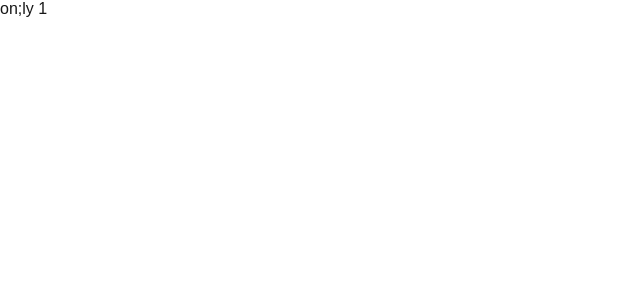
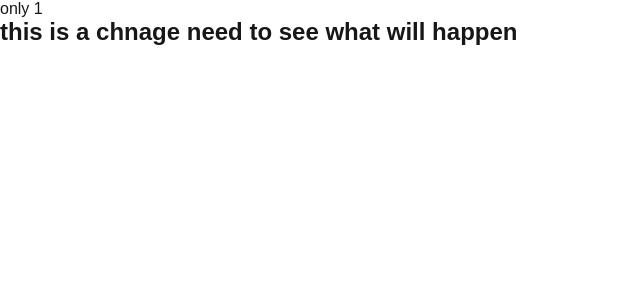
Before and after one commit to MahapatroHari/gt, a Next.js app: page /01 in a window 1280 px wide. Shown: the top 300 px of the page, without its empty margins (0-640 px from the left). Built offline with nearby package versions, Linux system fonts and the light colour scheme.

Commit message:
tenfour_one

```diff
--- a/app/(common)/01/page.tsx
+++ b/app/(common)/01/page.tsx
@@ -3,7 +3,8 @@ import React from 'react'
 const page = () => {
   return (
     <div>
-      on;ly 1
+      only 1
+      <h2>this is a chnage need  to see what will happen</h2>
     </div>
   )
 }
--- a/app/(common)/border/page.tsx
+++ b/app/(common)/border/page.tsx
@@ -6,7 +6,7 @@ import Xarrow from 'react-xarrows';
 const FlowPage = () => {
   return (
     <div className={styles.container}>
-      <h1 className={styles.heading}>Flow Page</h1>
+      <h1 className={styles.heading}>Flow Page of Today</h1>
 
       <div className={styles.pageContent}>
         <div className={styles.parentSection}>
```
